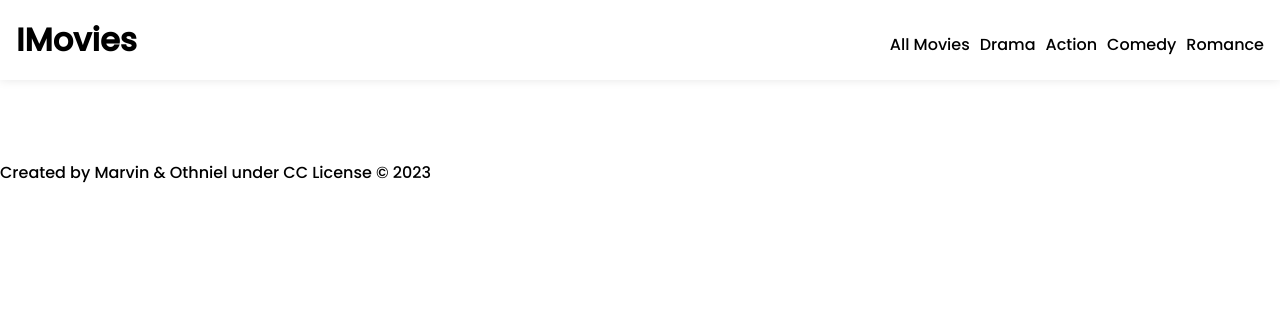
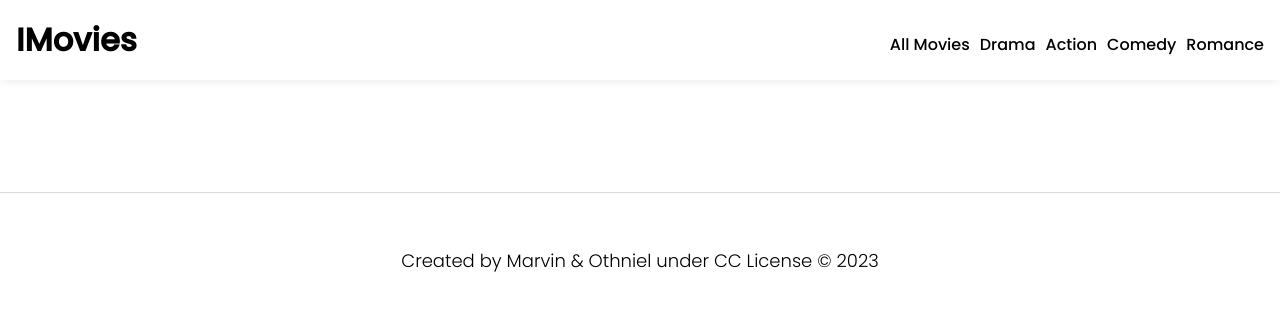
Before and after one commit to marvin-nyalik/Movie-Capstone, a website built with webpack: page src/index.html in a window 1280 px wide. Built offline with nearby package versions, Linux system fonts and the light colour scheme; no server answers.

Commit message:
Add styles for footer

```diff
--- a/src/styles/main.css
+++ b/src/styles/main.css
@@ -11,6 +11,10 @@
 
 body {
   font-family: 'Poppins', sans-serif;
+}
+
+main {
+  margin-bottom: 2rem;
 }
 
 h1 {
@@ -106,3 +110,17 @@ ul {
 .movie-card .interactions .like:hover {
   background: #ffcdd2;
 }
+
+footer {
+  height: 17vh;
+  display: flex;
+  justify-content: center;
+  align-items: center;
+  border-top: 1px solid rgb(223, 216, 216);
+}
+
+footer p {
+  margin: 0 auto;
+  font-size: 18px;
+  font-weight: 300;
+}
```
